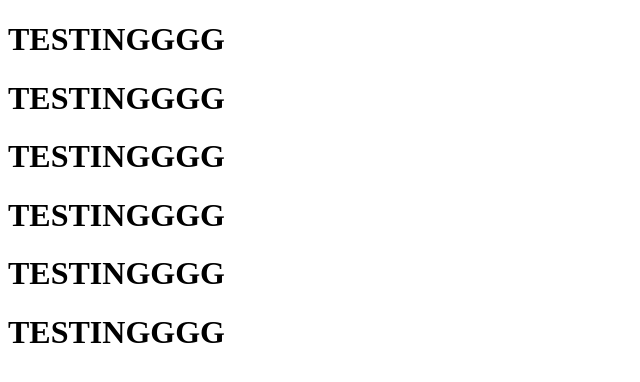
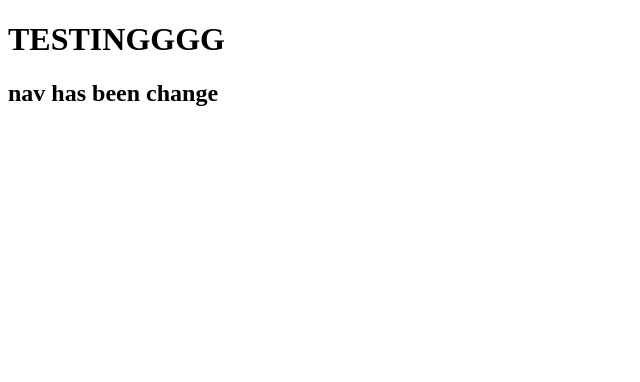
Before and after one commit to alohashaeris/softeng, a plain HTML site: page index.html in a window 1280 px wide. Shown: the whole page, without its empty margins (0-640 px from the left). Drawn offline with Linux system fonts and the light colour scheme.

Commit message:
navbar is changed

```diff
--- a/index.html
+++ b/index.html
@@ -8,10 +8,6 @@
 </head>
 <body>
     <h1>TESTINGGGG</h1>
-    <h1>TESTINGGGG</h1>
-    <h1>TESTINGGGG</h1>
-    <h1>TESTINGGGG</h1>
-    <h1>TESTINGGGG</h1>
-    <h1>TESTINGGGG</h1>
+    <h2>nav has been change</h2>
 </body>
 </html>
```
